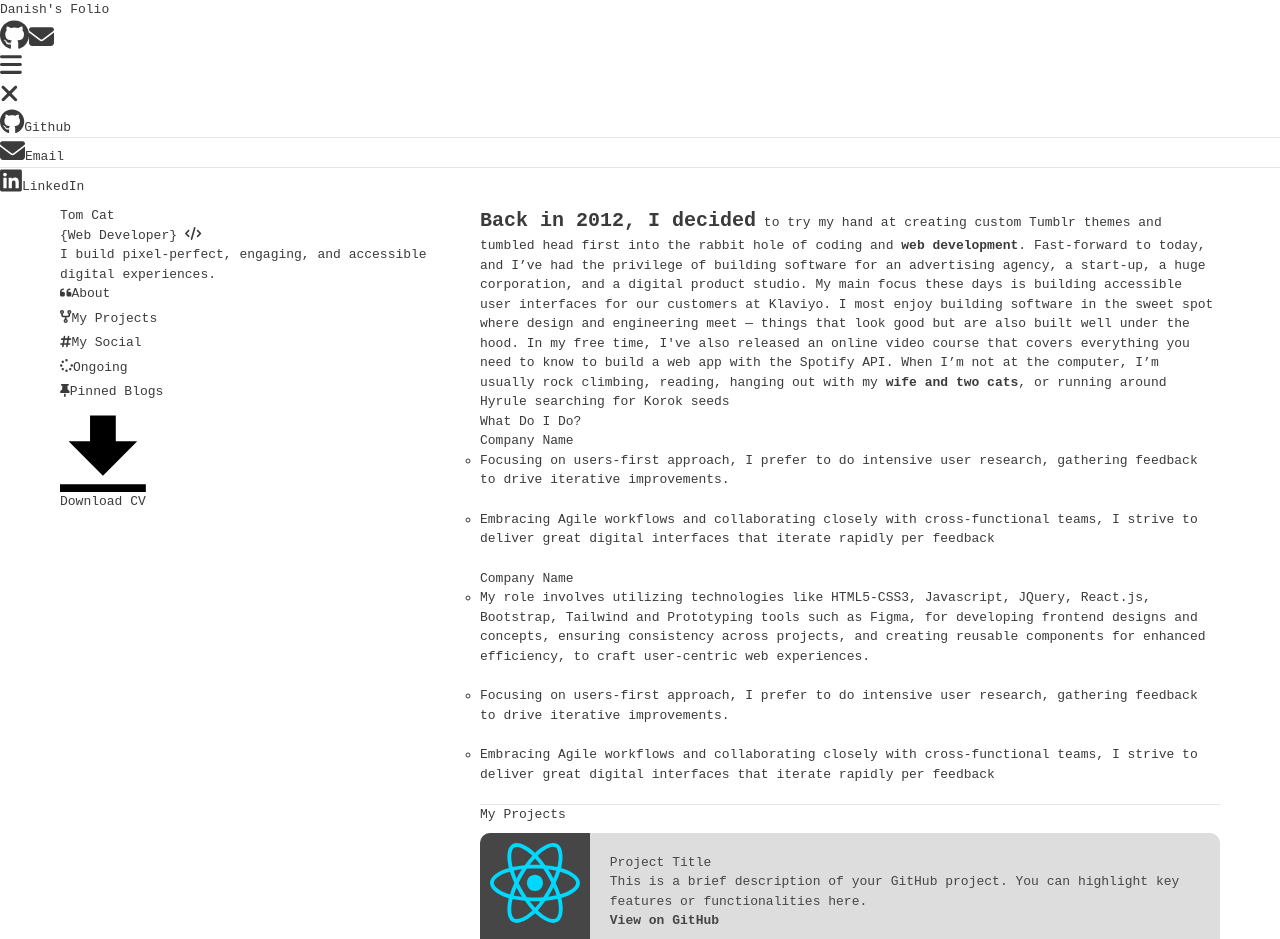
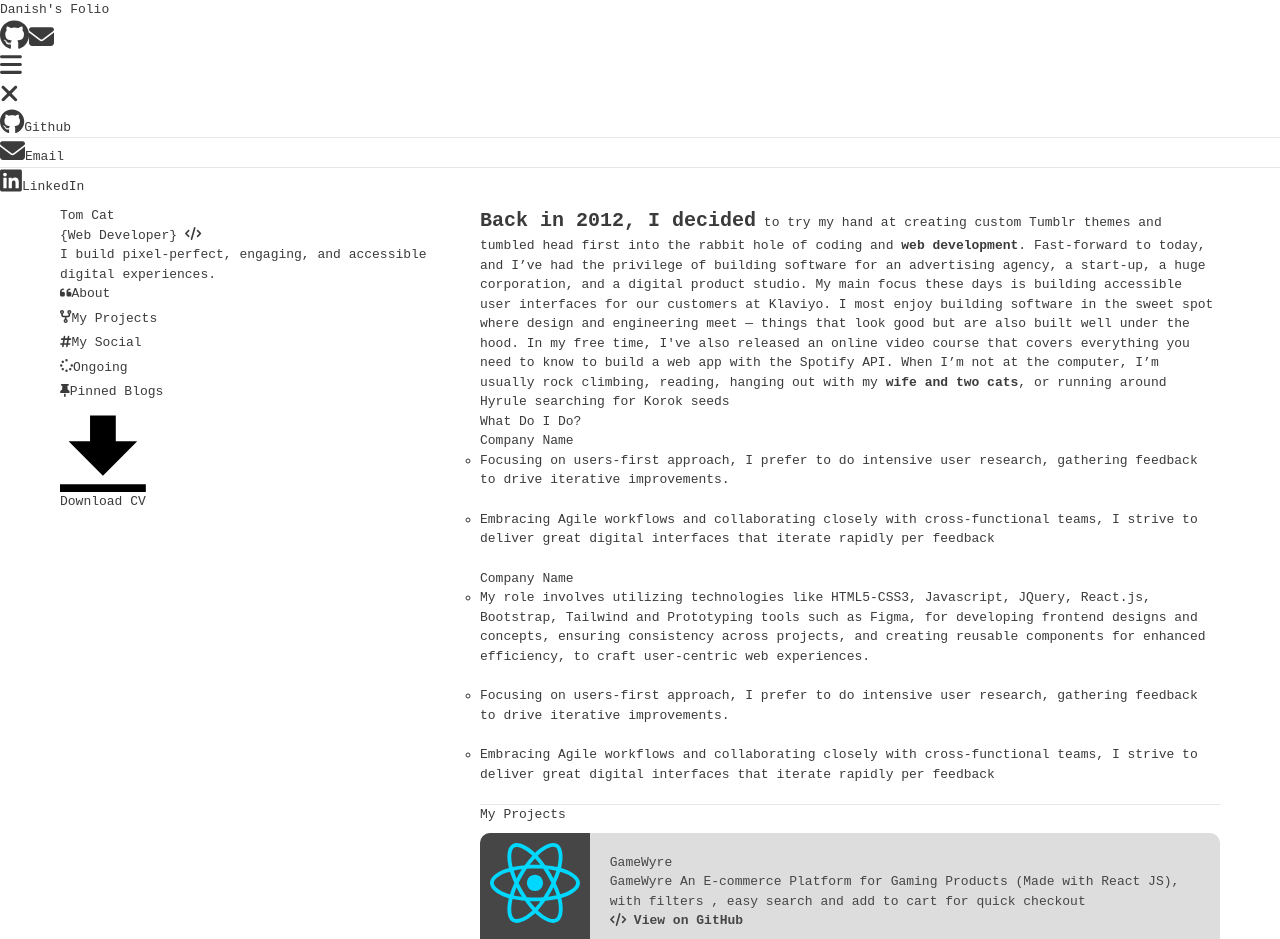
Before and after one commit to danishofcodes/tokensandbraces, a React (Vite) app: page / in a window 1280 px wide. Shown: the top 939 px of the page. Built offline with nearby package versions, Linux system fonts and the light colour scheme.

Commit message:
Update ProjectCard.jsx

```diff
--- a/src/components/ProjectCard.jsx
+++ b/src/components/ProjectCard.jsx
@@ -1,31 +1,19 @@
-import reactIcon from '../assets/react.svg'
-// import { useRef, useEffect } from 'react';
-export default function ProjectCard() {
-    // const cardRef = useRef(null);
+import { FontAwesomeIcon } from "@fortawesome/react-fontawesome"
+import { faCode } from '@fortawesome/free-solid-svg-icons';
 
-    // useEffect(() => {
-    //     const observer = new IntersectionObserver((entries) => {
-    //         const [entry] = entries;
-    //         if (entry.isIntersecting) {
-    //             cardRef.current.classList.add('slide-in');
-    //         }
-    //     });
-
-    //     observer.observe(cardRef.current);
-
-    //     return () => observer.unobserve(cardRef.current);
-    // }, []); // Empty dependency array to run this effect only once
-
+export default function ProjectCard({title, desc, img , link}) {
 
     return (
         <div className="card rise">
             <div className="card-image">
-                <img src={reactIcon} alt="Image description" />
+                <img src={img} alt="Image description" />
             </div>
-            <div className="card-details">
-                <h3 className='font-bold text-base'>Project Title</h3>
-                <p className='mb-3'>This is a brief description of your GitHub project. You can highlight key features or functionalities here.</p>
-                <a href="https://github.com/your-username/your-repo" >View on GitHub</a>
+            <div className="card-details flex">
+                <div>
+                <h3 className='font-bold text-base'>{title}</h3>
+                <p className='mb-1'>{desc}</p>
+                </div>
+                <a href={link} ><FontAwesomeIcon icon={faCode} /> View on GitHub </a>
             </div>
         </div>
     )
```
